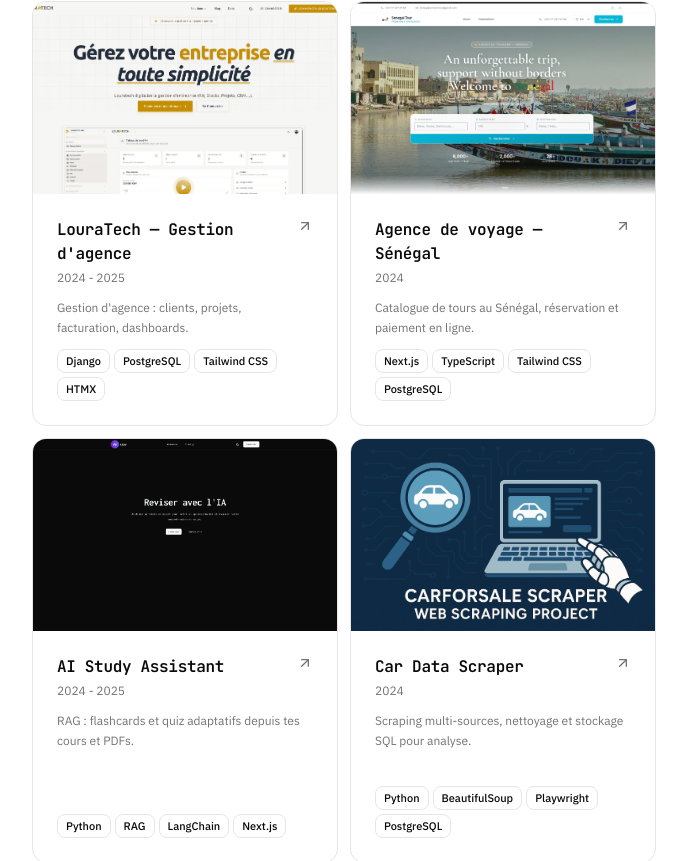
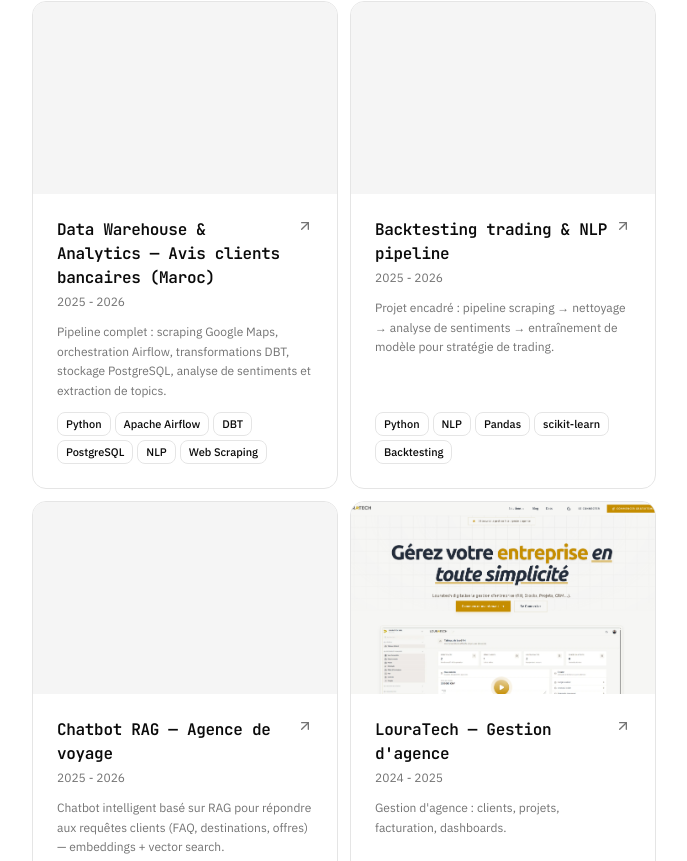
Before and after one commit to SalimDiallo/salim-diallo, a Next.js app: page / in a window 1280 px wide. Shown: the part 2339-3200 px from the top of the page, without its empty margins (296-983 px from the left). Built offline with nearby package versions, Linux system fonts and the light colour scheme.

Commit message:
finish experience

```diff
--- a/src/data/resume.tsx
+++ b/src/data/resume.tsx
@@ -153,6 +153,49 @@ export const DATA = {
     },
   ],
   projects: [
+    {
+      title: "Data Warehouse & Analytics — Avis clients bancaires (Maroc)",
+      href: "#",
+      dates: "2025 - 2026",
+      active: true,
+      description:
+        "Pipeline complet : scraping Google Maps, orchestration Airflow, transformations DBT, stockage PostgreSQL, analyse de sentiments et extraction de topics.",
+      technologies: [
+        "Python",
+        "Apache Airflow",
+        "DBT",
+        "PostgreSQL",
+        "NLP",
+        "Web Scraping",
+      ],
+      links: [],
+      image: "",
+      video: "",
+    },
+    {
+      title: "Backtesting trading & NLP pipeline",
+      href: "#",
+      dates: "2025 - 2026",
+      active: true,
+      description:
+        "Projet encadré : pipeline scraping → nettoyage → analyse de sentiments → entraînement de modèle pour stratégie de trading.",
+      technologies: ["Python", "NLP", "Pandas", "scikit-learn", "Backtesting"],
+      links: [],
+      image: "",
+      video: "",
+    },
+    {
+      title: "Chatbot RAG — Agence de voyage",
+      href: "#",
+      dates: "2025 - 2026",
+      active: true,
+      description:
+        "Chatbot intelligent basé sur RAG pour répondre aux requêtes clients (FAQ, destinations, offres) — embeddings + vector search.",
+      technologies: ["Python", "RAG", "LangChain", "Embeddings", "Vector DB"],
+      links: [],
+      image: "",
+      video: "",
+    },
     {
       title: "LouraTech — Gestion d'agence",
       href: "https://www.louratech.org/",
```
